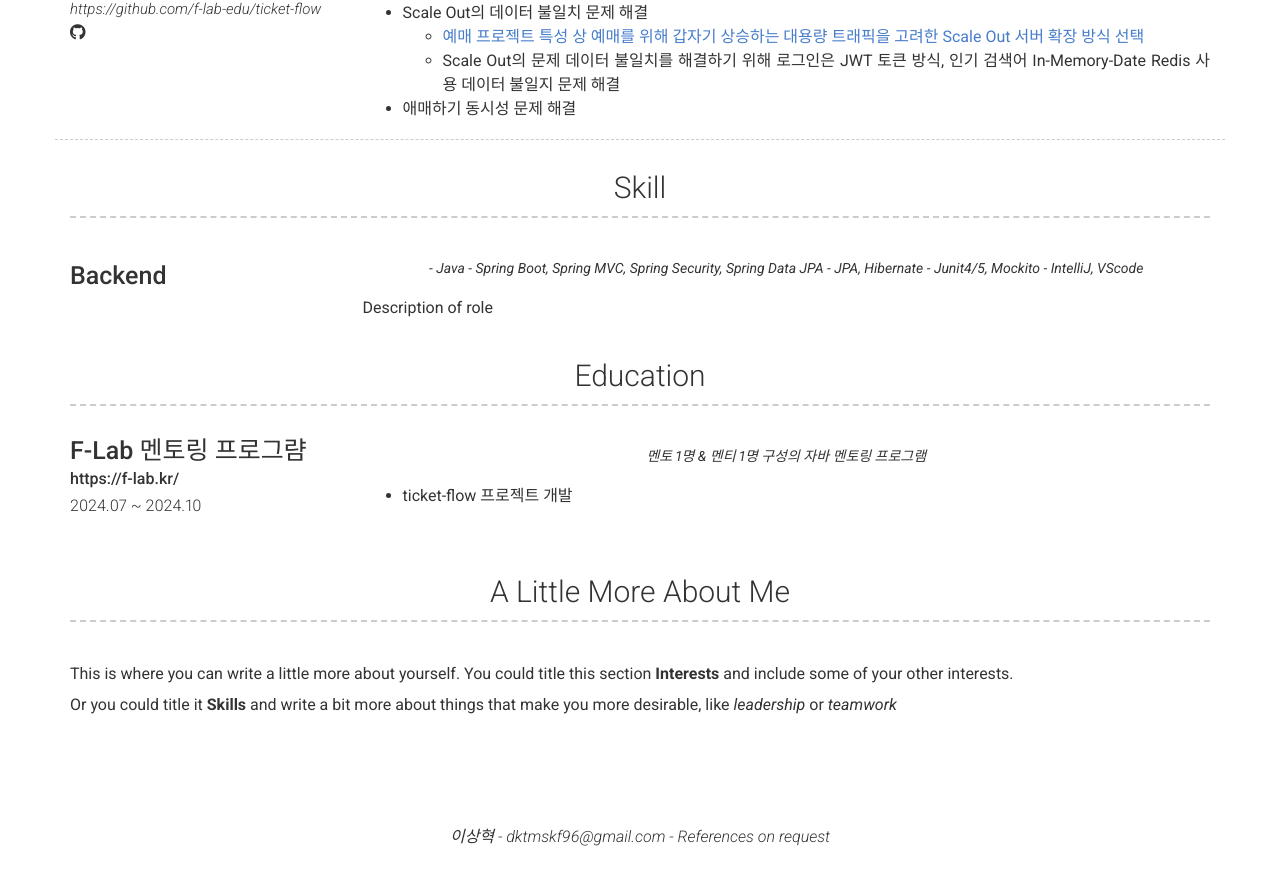
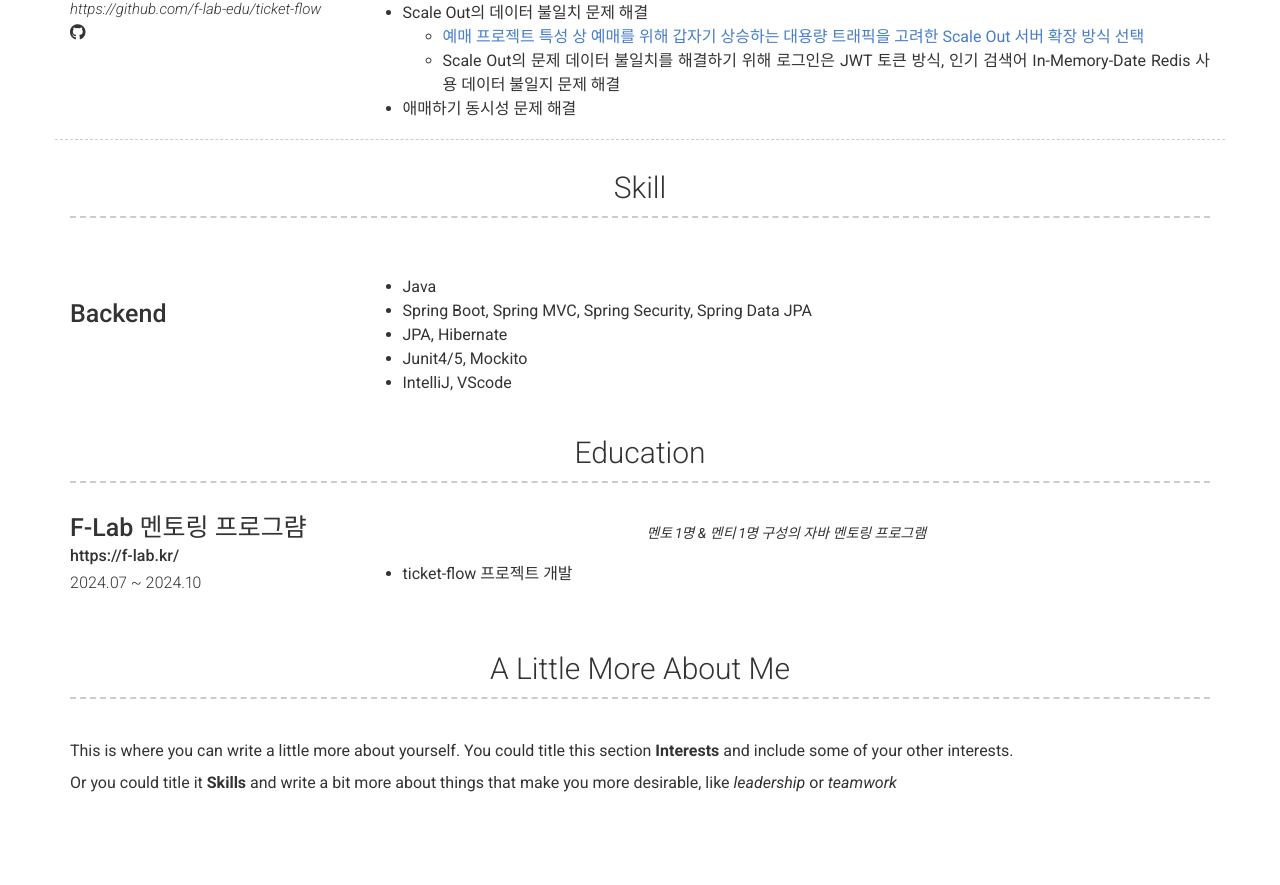
Before and after one commit to hyeok96/hyeok96.github.io, a Jekyll site: the page built from index.md, in a window 1280 px wide and 900 px high, scrolled down 803 px. Shown: the top 885 px of the window. Built offline with Jekyll 4.4.1, drawn with Linux system fonts in a browser that asks for light colours; nearby versions of some CDN libraries; before the commit the page ends 1659 px from its top, so only the background shows below that.

```diff
--- a/_config.yml
+++ b/_config.yml
@@ -105,13 +105,13 @@ content:
         # caption: Date Range (eg. November 2016 - present)
         # link: Link to company (optional)
         quote: >
+
+        description: | # this will include new lines to allow paragraphs
           - Java
           - Spring Boot, Spring MVC, Spring Security, Spring Data JPA
           - JPA, Hibernate
           - Junit4/5, Mockito
           - IntelliJ, VScode
-        description: | # this will include new lines to allow paragraphs
-          Description of role
   - title: Education
     layout: list
     content:
```
